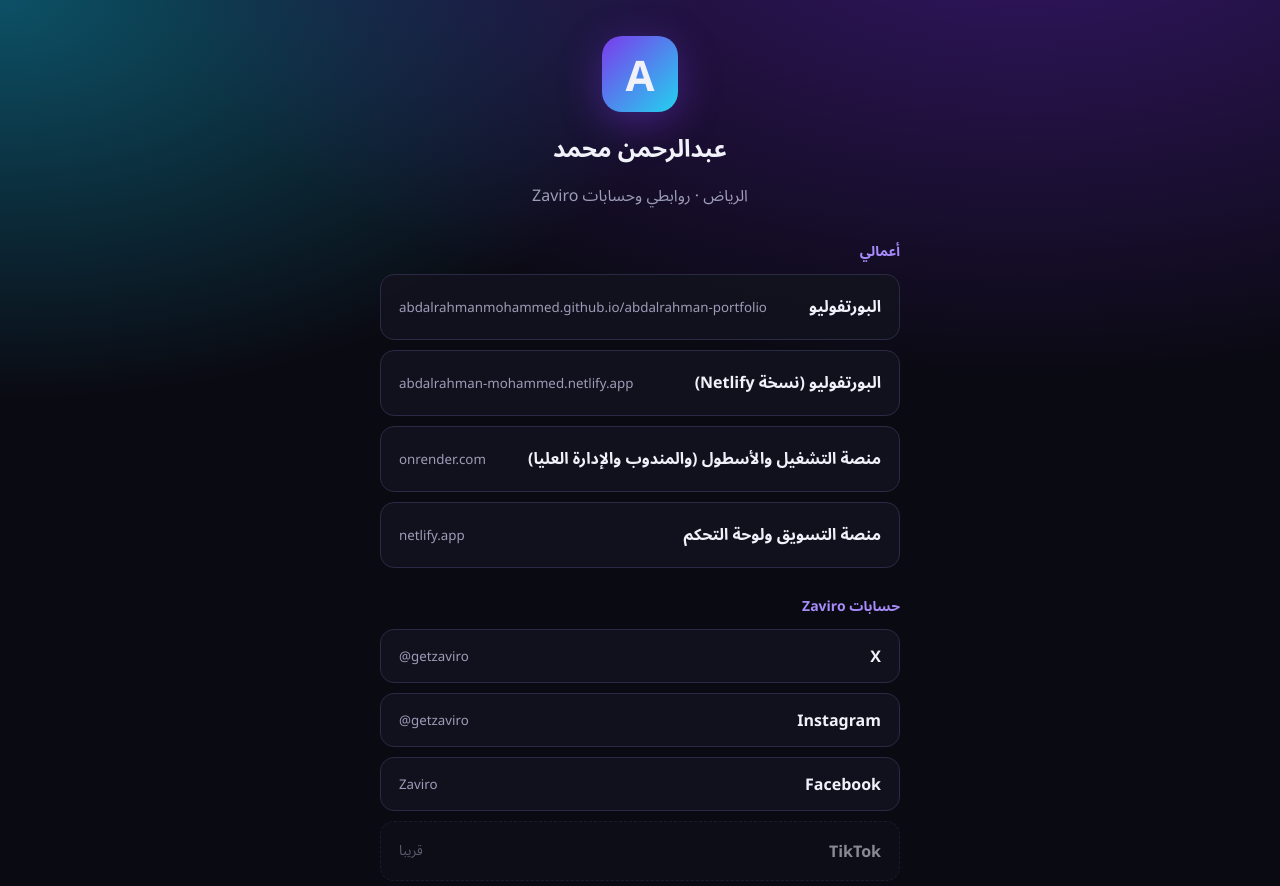
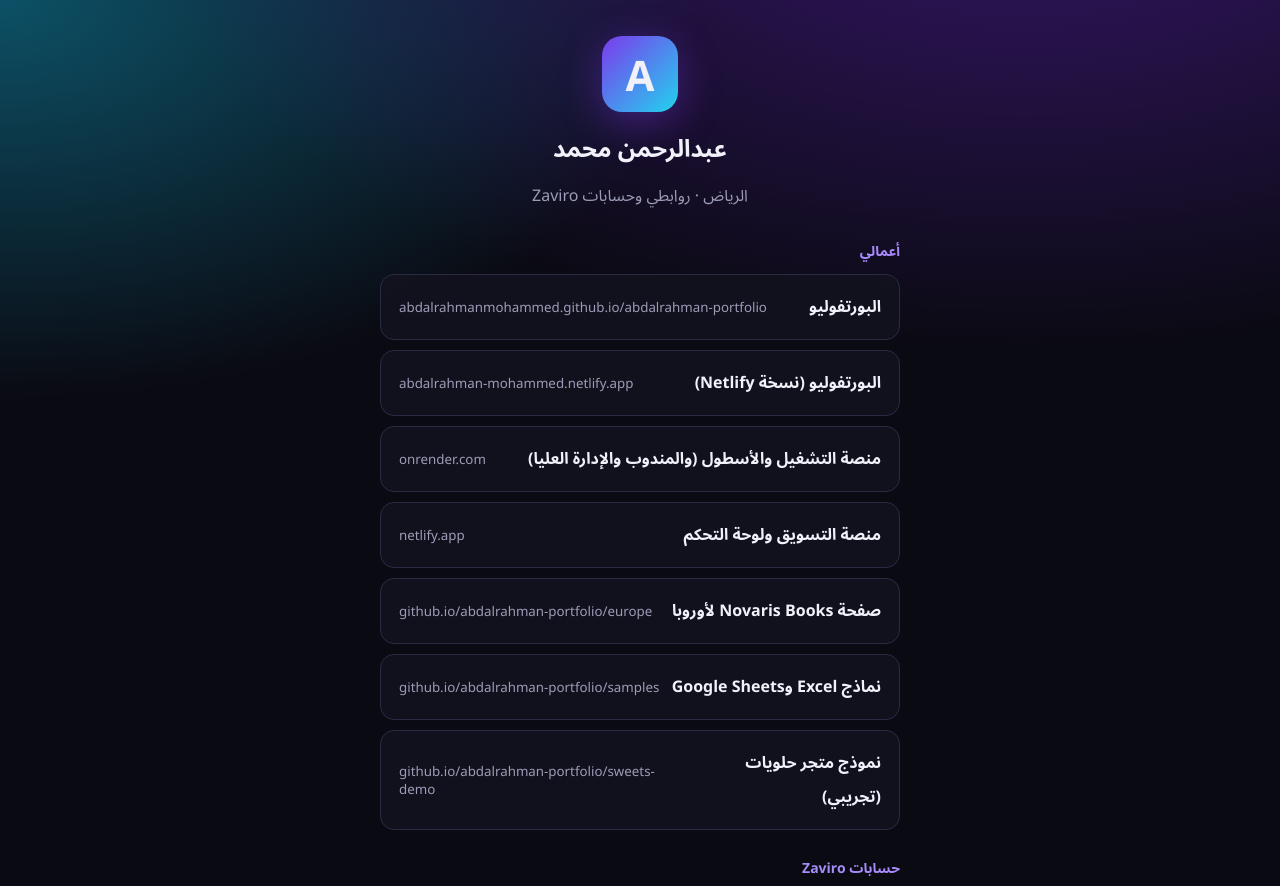
Before and after one commit to abdalrahmanmohammed/abdalrahman-portfolio, a plain HTML site: page links.html in a window 1280 px wide. Shown: the top 886 px of the page. Drawn offline with Linux system fonts and the light colour scheme.

Commit message:
Add new links to portfolio in links.html

```diff
--- a/links.html
+++ b/links.html
@@ -19,6 +19,9 @@ a:hover{border-color:#a78bfa;transform:translateY(-2px)}a small,.soon small{colo
 <a href="https://abdalrahman-mohammed.netlify.app/">البورتفوليو (نسخة Netlify) <small>abdalrahman-mohammed.netlify.app</small></a>
 <a href="https://fleet-operations-center.onrender.com">منصة التشغيل والأسطول (والمندوب والإدارة العليا) <small>onrender.com</small></a>
 <a href="https://sahab-souq-social-hub.netlify.app">منصة التسويق ولوحة التحكم <small>netlify.app</small></a>
+<a href='https://abdalrahmanmohammed.github.io/abdalrahman-portfolio/europe/'>صفحة Novaris Books لأوروبا <small>github.io/abdalrahman-portfolio/europe</small></a>
+<a href='https://abdalrahmanmohammed.github.io/abdalrahman-portfolio/samples/'>نماذج Excel وGoogle Sheets <small>github.io/abdalrahman-portfolio/samples</small></a>
+<a href='https://abdalrahmanmohammed.github.io/abdalrahman-portfolio/sweets-demo/'>نموذج متجر حلويات (تجريبي) <small>github.io/abdalrahman-portfolio/sweets-demo</small></a>
 <h2>حسابات Zaviro</h2>
 <a href="https://x.com/getzaviro" target="_blank" rel="noopener">X <small>@getzaviro</small></a>
 <a href="https://www.instagram.com/getzaviro/" target="_blank" rel="noopener">Instagram <small>@getzaviro</small></a>
```
